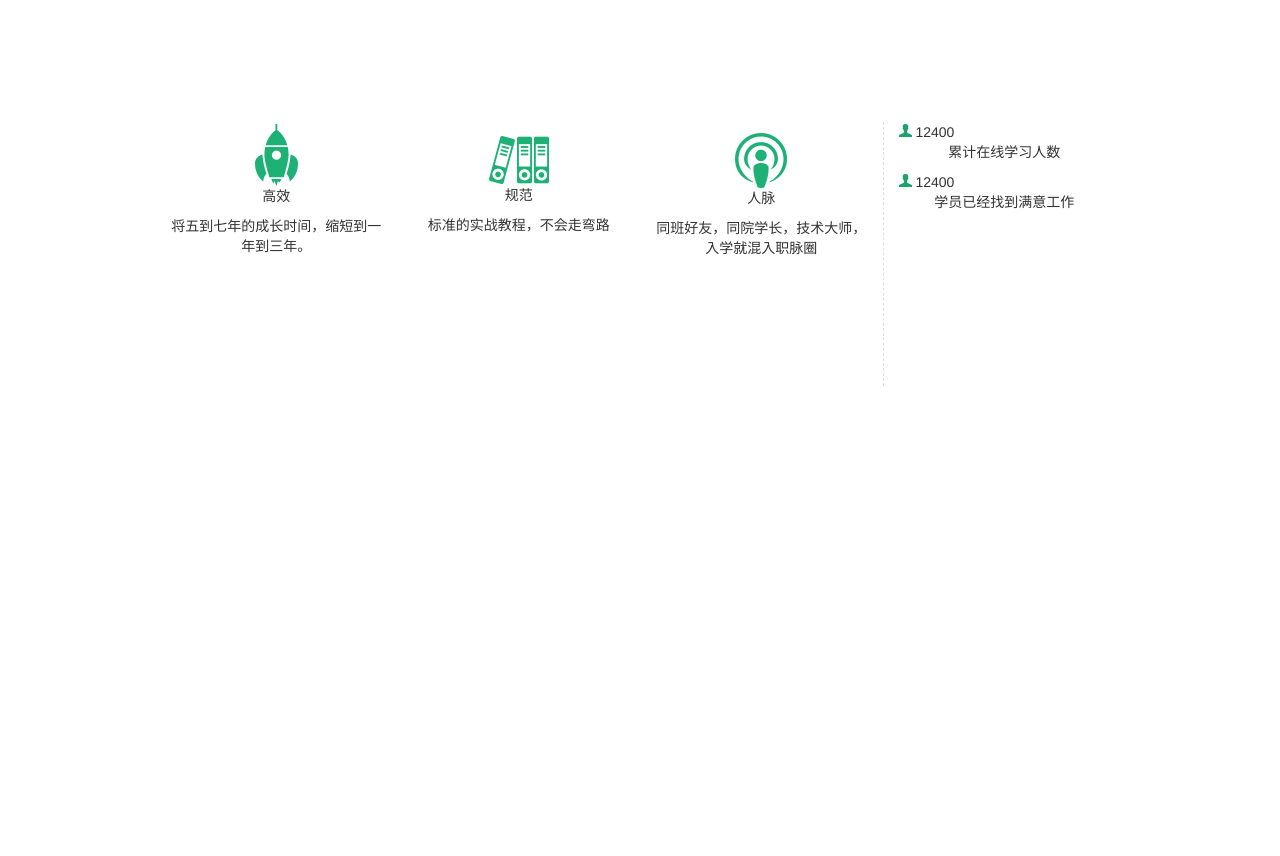
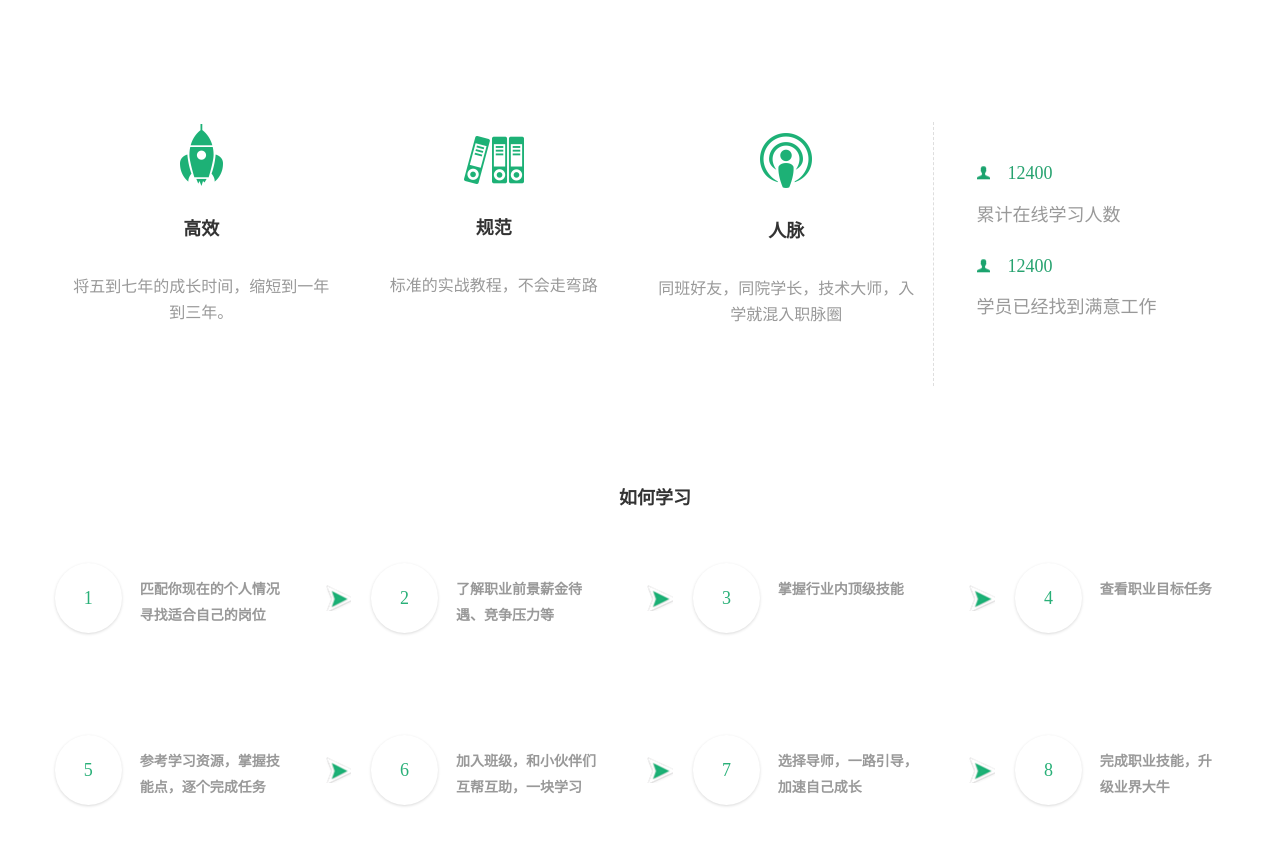
Before and after one commit to namelessqwq/jnshu_css_task8, a plain HTML site: page index.html in a window 1280 px wide. Shown: the part 580-1436 px from the top of the page. Before the commit the page ends 966 px from the top, so only its background shows below. Drawn offline with nearby package versions, Linux system fonts and the light colour scheme.

Commit message:
main how_to_learn finished

```diff
--- a/css/base.css
+++ b/css/base.css
@@ -1,5 +1,5 @@
 .container {
-  width: 1000px;
+  width: 1200px;
   margin: 0 auto;
 }
 
@@ -161,6 +161,147 @@ a:link {
 .main .statistic {
   border-left: 1px dashed #dedede;
   height: 264px;
-  margin: auto 0;
+  position: relative;
+}
+
+.main .statistic .data {
+  position: absolute;
+  top: 50%;
+  left: 43px;
+  transform: translateY(-50%);
+}
+
+.main .statistic span {
+  font-size: 18px;
+  font-family: MicrosoftYaHei;
+  color: #26A26F;
+  margin-right: 14px;
+}
+
+.main .statistic p {
+  font-size: 18px;
+  font-family: MicrosoftYaHei;
+  font-weight: 400;
+  color: #999999;
+  line-height: 57px;
+  text-align: left !important;
+}
+
+.main .character .row div[class*="icon"] {
+  margin-bottom: 31px;
+}
+
+.main .character .row > div > p:nth-of-type(1) {
+  font-size: 18px;
+  font-family: MicrosoftYaHei;
+  font-weight: bold;
+  color: #333333;
+  margin-bottom: 31px;
+}
+
+.main .character .row > div > p:nth-of-type(2) {
+  font-size: 16px;
+  font-family: MicrosoftYaHei;
+  font-weight: 400;
+  color: #999999;
+  line-height: 26px;
+}
+
+/* main 如何学习部分 */
+.main .how_to_learn {
+  margin-top: 100px;
+  padding: 0;
+}
+
+.main .how_to_learn .title {
+  font-size: 18px;
+  font-family: MicrosoftYaHei;
+  text-align: center;
+  font-weight: bold;
+  color: #333333;
+}
+
+.main .how_to_learn .process {
 
 }
+
+.main .how_to_learn .process_1, .main .how_to_learn .process_2 {
+  height: 172px;
+  display: flex;
+  flex-direction: row;
+  align-items: center;
+}
+
+.main .how_to_learn .process .step {
+  width: 70px;
+  height: 70px;
+  background: #FFFFFF;
+  box-shadow: 0px 1px 3px 0px rgba(8, 1, 3, 0.15);
+  border-radius: 50%;
+  text-align: center;
+  line-height: 70px;
+  font-size: 18px;
+  font-family: MicrosoftYaHei;
+  color: #29B078;
+  margin-right: 18px;
+}
+
+.main .how_to_learn .process .text {
+  font-size: 14px;
+  font-family: MicrosoftYaHei;
+  font-weight: bold;
+  color: #999999;
+  display: inline;
+  margin-right: 37px;
+
+}
+
+.main .how_to_learn .process div[class*="process_"] div:nth-of-type(2) {
+  width: 155px;
+  height: 41px;
+  font-size: 14px;
+  font-family: MicrosoftYaHei;
+  font-weight: bold;
+  color: #999999;
+  line-height: 26px;
+}
+
+.main .how_to_learn .process div[class*="process_"] div:nth-of-type(5) {
+  width: 161px;
+  height: 41px;
+  font-size: 14px;
+  font-family: MicrosoftYaHei;
+  font-weight: bold;
+  color: #999999;
+  line-height: 26px;
+}
+
+.main .how_to_learn .process div[class*="process_"] div:nth-of-type(8) {
+  width: 161px;
+  height: 41px;
+  font-size: 14px;
+  font-family: MicrosoftYaHei;
+  font-weight: bold;
+  color: #999999;
+  line-height: 26px;
+}
+
+.main .how_to_learn .process div[class*="process_"] div:nth-of-type(11) {
+  width: 124px;
+  height: 41px;
+  font-size: 14px;
+  font-family: MicrosoftYaHei;
+  font-weight: bold;
+  color: #999999;
+  line-height: 26px;
+}
+
+.main .how_to_learn .process .icon {
+  width: 28px;
+  height: 26px;
+  background: #FFFFFF;
+  background-image: url(../img/next.png);
+  margin-right: 20px;
+}
+
+/* main 展示部分 */
--- a/index.html
+++ b/index.html
@@ -75,6 +75,7 @@
             <p>同班好友，同院学长，技术大师，入学就混入职脉圈</p>
           </div>
           <div class="statistic col-lg-3">
+            <div class="data">
               <div>
                 <span class="icon"></span>
                 <span>12400</span>
@@ -89,7 +90,45 @@
           </div>
         </div>
       </div>
+      <div class="how_to_learn container">
+        <div class="title">如何学习</div>
+        <div class="process">
+          <div class="process_1">
+            <div class="step">1</div>
+            <div class="text">匹配你现在的个人情况寻找适合自己的岗位</div>
+            <div class="icon"></div>
+            <div class="step">2</div>
+            <div class="text">了解职业前景薪金待遇、竞争压力等</div>
+            <div class="icon"></div>
+            <div class="step">3</div>
+            <div class="text">掌握行业内顶级技能</div>
+            <div class="icon"></div>
+            <div class="step">4</div>
+            <div class="text">查看职业目标任务</div>
+          </div>
+          <div class="process_2">
+            <div class="step">5</div>
+            <div class="text">参考学习资源，掌握技能点，逐个完成任务</div>
+            <div class="icon"></div>
+            <div class="step">6</div>
+            <div class="text">加入班级，和小伙伴们互帮互助，一块学习</div>
+            <div class="icon"></div>
+            <div class="step">7</div>
+            <div class="text">选择导师，一路引导，加速自己成长</div>
+            <div class="icon"></div>
+            <div class="step">8</div>
+            <div class="text">完成职业技能，升级业界大牛</div>
+          </div>
 
+        </div>
+      </div>
+      <div class="student_show">
+        <div class="title"></div>
+        <div class="student">
+
+        </div>
+      </div>
+    </div>
   </div>
 
   <div class="footer"></div>
```
Lines whose indentation alone changed are shown as unchanged.
